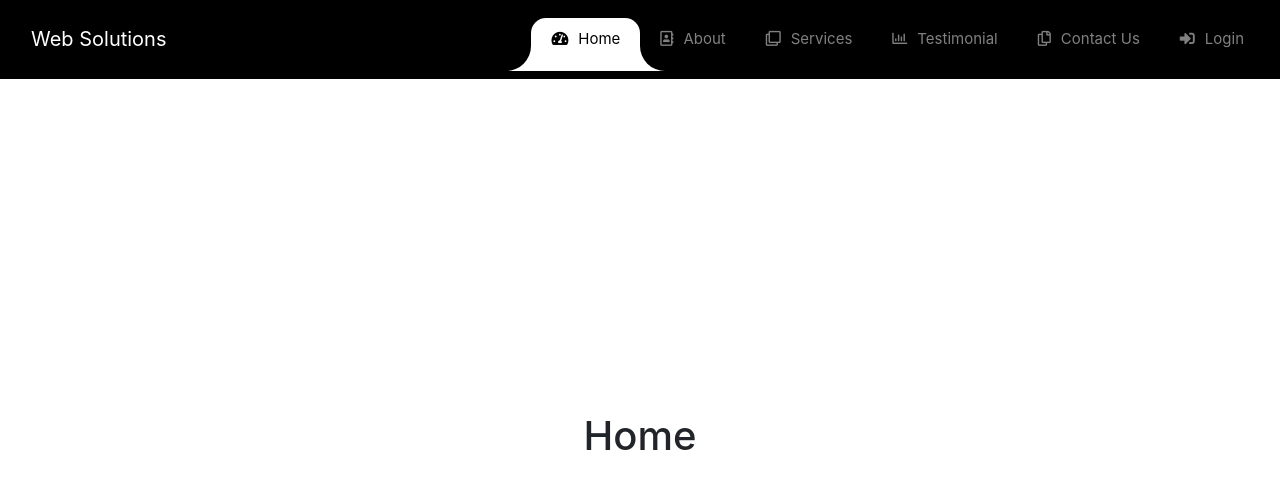
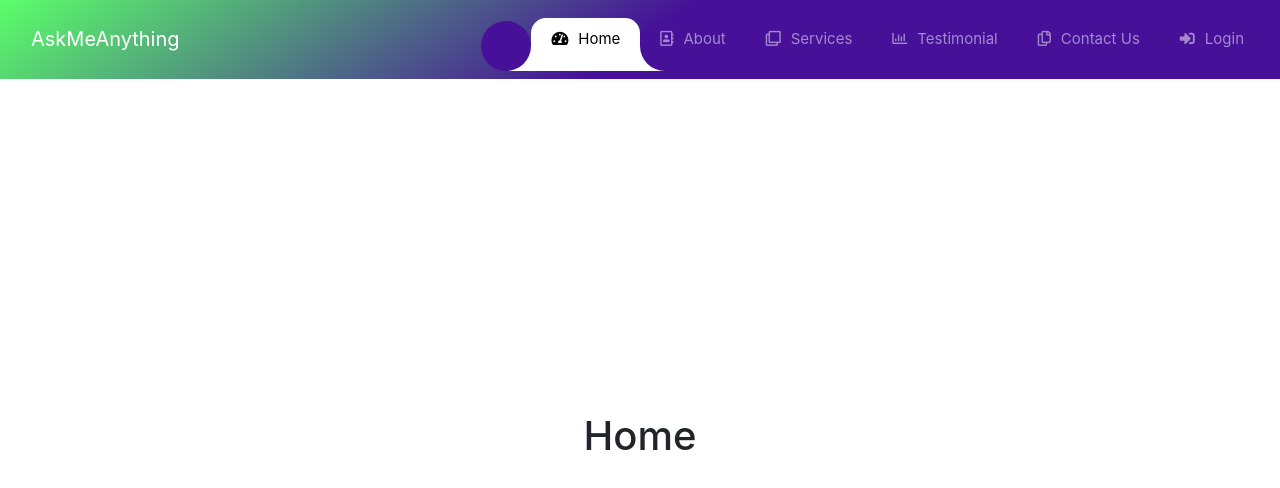
Before and after one commit to alexandrakapa/Ask_Me_Anything, a React (Create React App) app in the folder front_end/: page / in a window 1280 px wide. Shown: the top 488 px of the page. Built offline with nearby package versions, Linux system fonts and the light colour scheme.

Commit message:
fixed some things

```diff
--- a/front_end/src/components/Navbar/Navbar.css
+++ b/front_end/src/components/Navbar/Navbar.css
@@ -18,7 +18,8 @@ i {
 }
 
 .navbar-mainbg {
-    background-color: #000000;
+    background: rgb(70,17,152);
+    background: linear-gradient(325deg, rgba(70,17,152,1) 50%, rgba(91,255,106,1) 100%);
     padding: 0px;
 }
 #navbarSupportedContent {
@@ -102,7 +103,8 @@ i {
     width: 50px;
     height: 50px;
     border-radius: 50%;
-    background-color: #000000;
+    background: rgb(70,17,152);
+
 }
 .hori-selector .right:before {
     bottom: 0;
--- a/front_end/src/components/Navbar/Navbar.js
+++ b/front_end/src/components/Navbar/Navbar.js
@@ -47,7 +47,7 @@ const Navbar = () => {
         <nav className="navbar navbar-expand-lg navbar-mainbg">
 
             <NavLink className="navbar-brand navbar-logo" to="/" exact>
-                Web Solutions
+                AskMeAnything
             </NavLink>
 
 
--- a/front_end/src/components/pages/accountBox/common.jsx
+++ b/front_end/src/components/pages/accountBox/common.jsx
@@ -31,6 +31,16 @@ export const BoldLink = styled.a`
   margin: 0 4px;
 `;
 
+export const InputLabel = styled.label`
+  color: #6404ff;
+  position: absolute;
+  top: 40%;
+  left: 25%;
+  background: #ffffff;
+  transition: 300ms;
+  transform: translate(-50%, -50%);
+`;
+
 export const Input = styled.input`
   width: 100%;
   height: 42px;
@@ -40,7 +50,7 @@ export const Input = styled.input`
   //border-bottom: 1.4px solid transparent;
   transition: all 200ms ease-in-out;
   font-size: 12px;
-  margin-bottom: 5%;
+  margin-bottom: 7%;
   margin-left: 15%;
 
 
@@ -68,9 +78,9 @@ export const SubmitButton = styled.button`
   border-radius: 100px 100px 100px 100px;
   cursor: pointer;
   margin-left: 15%;
-  margin-right:auto;
+  margin-right: auto;
   transition: all, 240ms ease-in-out;
-  background: rgb(121, 63, 212);
+  background: rgb(74, 20, 156);
 
   &:hover {
     filter: brightness(1);
--- a/front_end/src/components/pages/accountBox/index.jsx
+++ b/front_end/src/components/pages/accountBox/index.jsx
@@ -42,12 +42,10 @@ const BackDrop = styled(motion.div)`
   flex-direction: column;
   border-radius: 50%;
   transform: rotate(60deg);
-  //top: -400px;
-  top: -390px;
-  //left: -400px;
+  top: -440px;
   left:-300px;
-  background: rgb(121, 63, 212);
-  background: linear-gradient(325deg, rgba(121, 63, 212, 1) 7%, rgb(91, 255, 106) 100%);
+  background: rgb(70,17,152);
+  background: linear-gradient(169deg, rgba(70,17,152,1) 50%, rgba(91,255,106,1) 100%);
 `;
 
 const HeaderContainer = styled.div`
--- a/front_end/src/components/pages/accountBox/loginForm.jsx
+++ b/front_end/src/components/pages/accountBox/loginForm.jsx
@@ -4,6 +4,7 @@ import {
     BoxContainer,
     FormContainer,
     Input,
+    InputLabel,
     MutedLink,
     SubmitButton,
 } from "./common";
```
